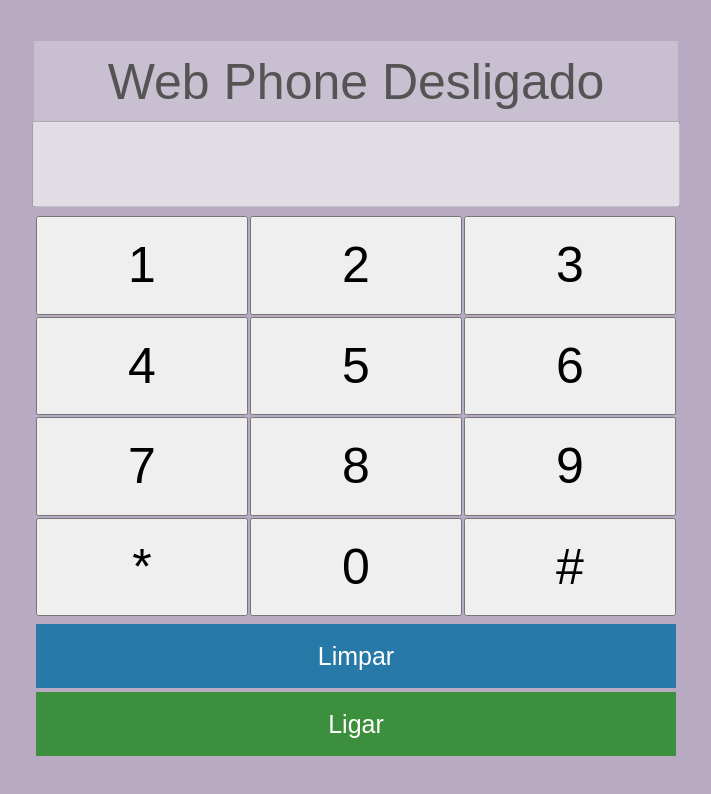
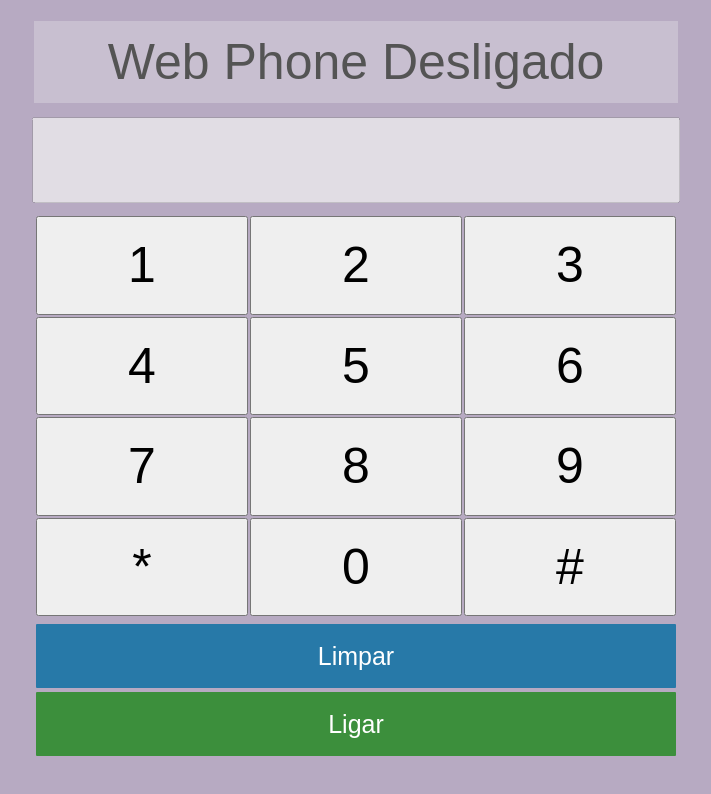
Before and after one commit to Gus-96/WebPhone, a plain HTML site: page index.html in a window 1280 px wide. Shown: the whole page, without its empty margins (284-995 px from the left). Drawn offline with Linux system fonts and the light colour scheme.

Commit message:
Ajustes formatar telefone

```diff
--- a/script.js
+++ b/script.js
@@ -45,7 +45,6 @@ document.body.appendChild(hung_up);
 
 var current_text_field = 0;
 var calling = new Audio("audio/chamando.mp3");
-
 
 // Exibe o teclado
 const button_container = document.getElementById("keyboard");
@@ -147,12 +146,10 @@ function check_phone(phone) {
 
 // Formata o telefone ao realizar a chamada
 function formatPhoneNumberBR(phone) {
-  const cleaned = ('' + phone).replace(/\D/g, '');
-  const match = cleaned.match(/^(\d{2})(\d{4,5})(\d{4})$/);
+  const match = phone.match(/^(\d{2})(\d{4,5})(\d{4})$/);
   if (match) {
     return '(' + match[1] + ') ' + match[2] + '-' + match[3];
   }
-  return null;
 }
 
 // Verifica se phone contém somente caracteres númericos
--- a/style.css
+++ b/style.css
@@ -20,18 +20,6 @@ button{
   font-size: 50px;
 }
 
-#inputBox{
-  width: 50%;
-  height: 10%;
-  font-size: 70px;
-  letter-spacing: 10px;
-  text-align: center;
-  position: absolute;
-  top: 20.5%;
-  left: 50%;
-  transform: translate(-50%, -50%);
-}
-
 #statusPhone{
   width: 50%;
   height: 10%;
@@ -40,10 +28,23 @@ button{
   text-align: center;
   margin-top: 30px;
   position: absolute;
-  top: 6.5%;
+  top: 4%;
   left: 50%;
   transform: translate(-50%, -50%);
 }
+
+#inputBox{
+  width: 50%;
+  height: 10%;
+  font-size: 70px;
+  letter-spacing: 10px;
+  text-align: center;
+  position: absolute;
+  top: 20%;
+  left: 50%;
+  transform: translate(-50%, -50%);
+}
+
 
 #call_number {
   width: 50%;
```
